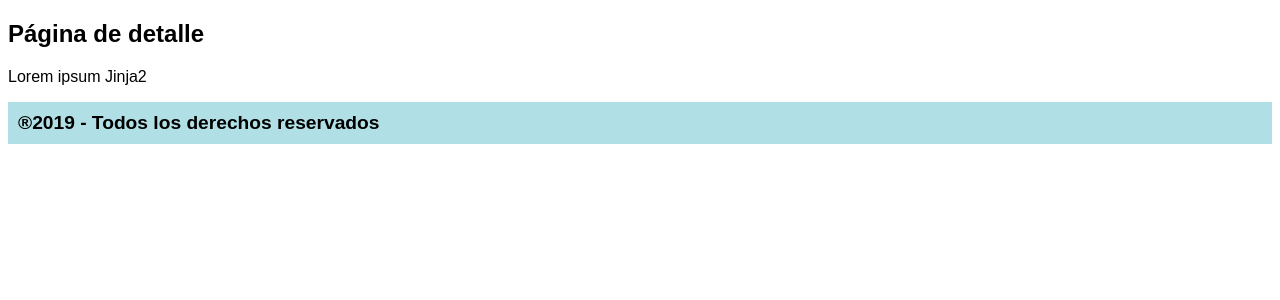
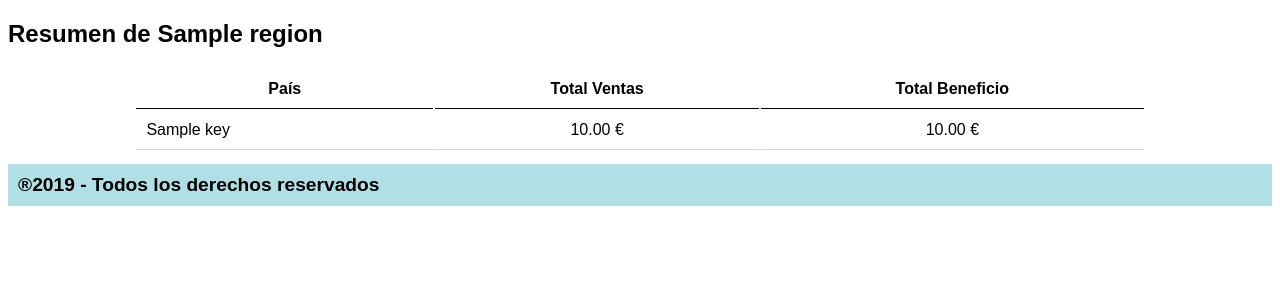
Before and after one commit to fdiazgilg/flask, a Flask app: template myapp/templates/detail.html in a window 1280 px wide. Shown: the part 80-380 px from the top of the page. Run offline with Flask 2, Linux system fonts and the light colour scheme; the template is opened without the code that fills it: most values are stand-ins (such as "Sample title", 1, 10 or a date in 2020).

Commit message:
Detalle con parametros y CSS

```diff
--- /dev/null
+++ b/myapp/static/css/styles.css
@@ -0,0 +1,29 @@
+body {
+    font-family: Arial, Helvetica, sans-serif;
+}
+
+header, footer {
+    background-color: powderblue;
+    font-weight: bold;
+    font-size: 1.2em;
+    padding: 10px;
+}
+
+.region_table, .country_table{
+    width: 80%;
+    margin: 12px auto;
+}
+nav{
+    margin: 12px 0;
+}
+
+.region_table td, .region_table th,
+.country_table td, .country_table th
+{
+    padding: 10px;
+    border-bottom: 1px solid lightgray;
+}
+
+.region_table th, .country_table th{
+    border-color: black;
+}
--- a/myapp/templates/base.html
+++ b/myapp/templates/base.html
@@ -4,38 +4,13 @@
     <meta name="viewport" content="width=device-width, initial-scale=1.0">
     <meta http-equiv="X-UA-Compatible" content="ie=edge">
     <title>My App{% block title %}{% endblock %}</title>
-    <style>
-        body {
-            font-family: Arial, Helvetica, sans-serif;
-        }
-        header, footer {
-            background-color: powderblue;
-            font-weight: bold;
-            font-size: 1.2em;
-            padding: 10px;
-        }
-
-        .region_table{
-            width: 80%;
-            margin: 12px auto;
-        }
-        nav{
-            margin: 12px 0;
-        }
-        .region_table td, .region_table th{
-            padding: 10px;
-            border-bottom: 1px solid lightgray;
-        }
-        .region_table th{
-            border-color: black;
-        }
-    </style>
+    <link rel="stylesheet" href="/static/css/styles.css">
 </head>
 <body>
     <header>
         Ventas Internacionales del mundo
     </header>
-    <nav><a href="./">Inicio</a> | <a href="./detail">Detalle</a></nav>
+    <nav><a href="/">Inicio</a> | <a href="./detail/Sin pais">Detalle</a></nav>
     <section>
         {% block content %}{% endblock %}
     </section>
--- a/myapp/templates/detail.html
+++ b/myapp/templates/detail.html
@@ -2,6 +2,25 @@
 {% extends "base.html" %}
 {% block title %} Detalle {% endblock %}
 {% block content %}
-    <h1>Página de detalle</h1>
-    <p>Lorem ipsum Jinja2</p>
+    <h1>Resumen de {{region}}</h1>
+
+{% if registros | length == 0%}
+    <p>No hay datos</p>
+{% else %}
+    <table class="country_table">
+        <tr>
+            <th>País</th>
+            <th>Total Ventas</th>
+            <th>Total Beneficio</th>
+        </tr>
+        {%for key, value in registros.items() %}
+        <tr>
+            <td>{{key}}</td>
+            <td align="CENTER">{{'%.2f €'| format(value.ingresos_totales)}}</td>
+            <td align="CENTER">{{'%.2f €'| format(value.beneficios_totales)}}</td>
+        </tr>
+        {% endfor %}
+    </table>
+{% endif %}
+
 {% endblock %}
--- a/myapp/templates/index.html
+++ b/myapp/templates/index.html
@@ -11,8 +11,8 @@
         {%for key, value in registros %}
         <tr>
             <td>{{key}}</td>
-            <td>{{'%.2f €'| format(value.ingresos_totales)}}</td>
-            <td>{{'%.2f €'| format(value.beneficios_totales)}}</td>
+            <td align="CENTER">{{'%.2f €'| format(value.ingresos_totales)}}</td>
+            <td align="CENTER">{{'%.2f €'| format(value.beneficios_totales)}}</td>
         </tr>
         {% endfor %}
     </table>
--- a/requirements.txt
+++ b/requirements.txt
@@ -3,4 +3,5 @@ Flask==1.1.1
 itsdangerous==1.1.0
 Jinja2==2.10.3
 MarkupSafe==1.1.1
+python-dotenv==0.10.3
 Werkzeug==0.16.0
```
Also changed, not shown: myapp/routes.py (+31 -18 lines), 1 other file.
